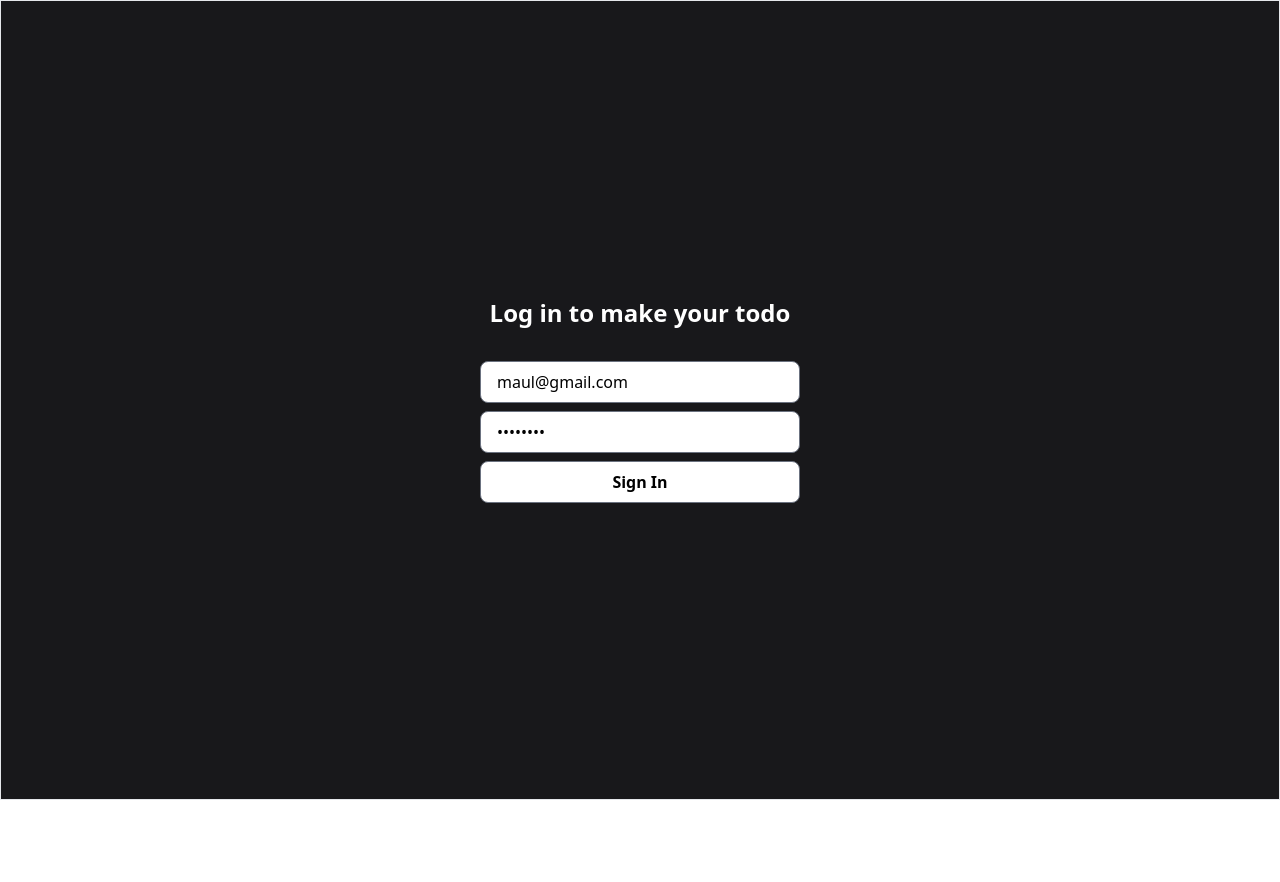
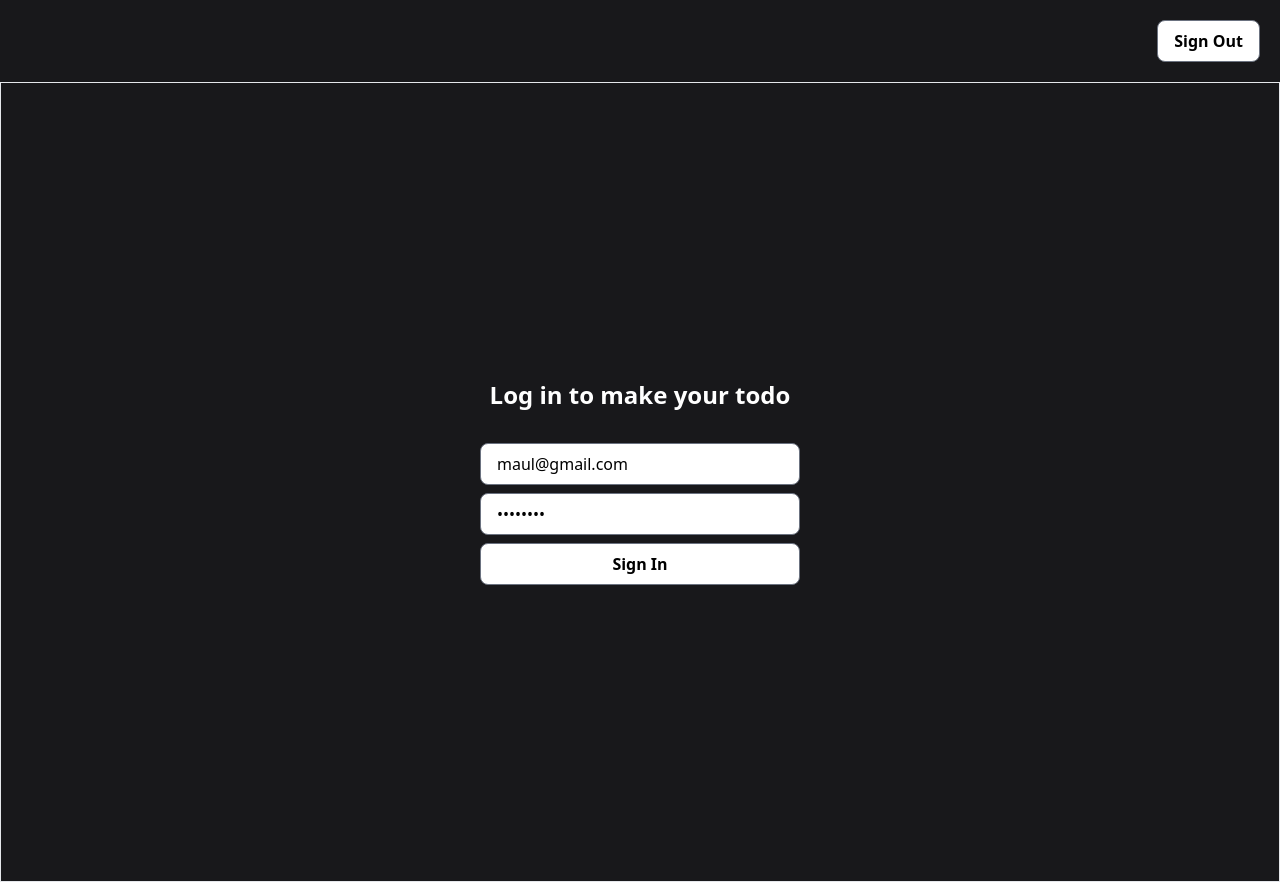
Before and after one commit to maulanairfanf/wisata-app-technical-test, a Vue app: page /signin in a window 1280 px wide. Before the commit the page ends 800 px from the top, so only its background shows below. Built offline with nearby package versions, Linux system fonts and the light colour scheme.

Commit message:
update auth store and implement logout

```diff
--- a/src/layouts/DefaultLayout.vue
+++ b/src/layouts/DefaultLayout.vue
@@ -1,10 +1,16 @@
 <!-- src/layouts/DefaultLayout.vue -->
 
 <template>
-	<div>
-		<header></header>
+	<div class="bg-zinc-900" style="min-height: 100vh">
+		<header>
+			<div class="flex justify-end p-5">
+				<button @click="logout" class="btn" :disabled="isLoading">
+					{{ getTextButton }}
+				</button>
+			</div>
+		</header>
 
-		<main class="h-screen bg-zinc-900">
+		<main>
 			<router-view />
 		</main>
 
@@ -12,4 +18,24 @@
 	</div>
 </template>
 
-<script setup></script>
+<script setup>
+import { computed, ref } from 'vue'
+import { useAuthStore } from '../store/auth'
+
+import { useRouter } from 'vue-router'
+
+const authStore = useAuthStore()
+const router = useRouter()
+const isLoading = ref(false)
+
+const logout = async () => {
+	isLoading.value = true
+	const response = await authStore.logout()
+	if (response) router.push('/signin')
+	isLoading.value = false
+}
+
+const getTextButton = computed(() => {
+	return isLoading.value ? 'Loading...' : 'Sign Out'
+})
+</script>
--- a/src/store/auth.js
+++ b/src/store/auth.js
@@ -14,7 +14,8 @@ export const useAuthStore = defineStore('auth', {
 			try {
 				const response = await axios.post('/login', credentials)
 				if (response) {
-					this.token = response.data.token
+					console.log('response', response.data.data.access_token)
+					this.token = response.data.data.access_token
 					Cookies.set('token', this.token, { expires: 7 })
 					axios.defaults.headers.common[
 						'Authorization'
@@ -34,17 +35,10 @@ export const useAuthStore = defineStore('auth', {
 					Cookies.remove('token')
 					delete axios.defaults.headers.common['Authorization']
 				}
-			} catch (error) {}
-		},
-		async fetchUser() {
-			// if (this.token) {
-			// 	try {
-			// 		const response = await axios.get('/user')
-			// 		this.user = response.data
-			// 	} catch (error) {
-			// 		console.error(error)
-			// 	}
-			// }
+				return response
+			} catch (error) {
+				throw error
+			}
 		},
 	},
 })
```
